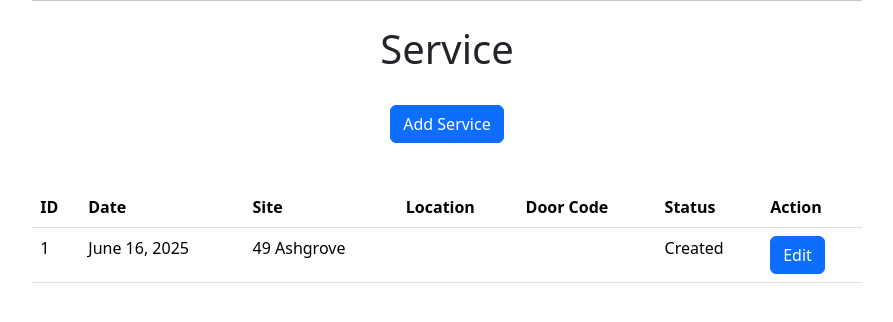
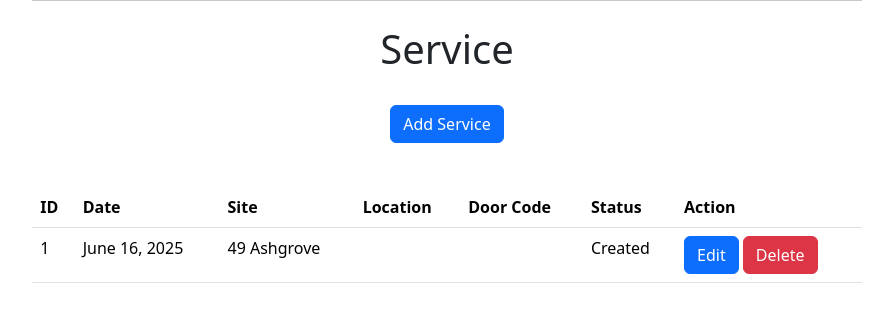
Before and after one commit to SlashD9/WorkApp, a Django app: page /service/ in a window 1280 px wide. Shown: the part 56-378 px from the top of the page, without its empty margins (193-1086 px from the left). Run offline with Django 5.2, Linux system fonts and the light colour scheme; data comes from the database, SQL or seed files in the repository; both versions use the stored data as it was after the commit; some libraries are stand-ins or nearby versions.

Commit message:
added delete method to pages

```diff
--- a/workapp/workforms/templates/service.html
+++ b/workapp/workforms/templates/service.html
@@ -30,7 +30,10 @@
       <td>{{ x.job_type }}</td>
       <td>{{ x.description }}</td>
       <td>{{ x.status }}</td>
-      <td><a class="btn btn-primary" href="/stock/edit_stock/{{ x.id }}" role="button">Edit</a></td>
+      <td>
+        <a class="btn btn-primary" href="/service/edit_service/{{ x.id }}" role="button">Edit</a>
+        <a class="btn btn-danger" href="/service/delete_service/{{ x.id }}" role="button" onclick="return confirm('Are you sure you want to delete this Service Sheet?');">Delete</button>
+      </td>
     </tr>
     {% endfor %}
   </tbody>
--- a/workapp/workforms/templates/sites.html
+++ b/workapp/workforms/templates/sites.html
@@ -23,7 +23,9 @@
       <td>{{ x.id }}</td>
       <td>{{ x.site_name }}</td>
       <td>{{ x.address }}</td>
-      <td><a class="btn btn-primary" href="/stock/edit_stock/{{ x.id }}" role="button">Edit</a></td>
+      <td><a class="btn btn-primary" href="/site/edit_site/{{ x.id }}" role="button">Edit</a>
+          <a class="btn btn-danger" href="/site/delete_site/{{ x.id }}" role="button" onclick="return confirm('Are you sure you want to delete this Site?');">Delete</a>
+      </td>
     </tr>
     {% endfor %}
   </tbody>
--- a/workapp/workforms/templates/stock.html
+++ b/workapp/workforms/templates/stock.html
@@ -22,7 +22,10 @@
       <td>{{ x.location }}</td>
       <td>{{ x.item }}</td>
       <td>{{ x.qty }}</td>
-      <td><a class="btn btn-primary" href="/stock/edit_stock/{{ x.id }}" role="button">Edit</a></td>
+      <td>
+        <a class="btn btn-primary" href="/stock/edit_stock/{{ x.id }}" role="button">Edit</a>
+        <a class="btn btn-danger" href="/stock/delete_stock/{{ x.id }}" role="button" onclick="return confirm('Are you sure you want to delete this Stock Item?');">Delete</button>
+      </td>
     </tr>
     {% endfor %}
   </tbody>
--- a/workapp/workforms/templates/worksheet.html
+++ b/workapp/workforms/templates/worksheet.html
@@ -30,7 +30,10 @@
       <td>{{ x.job_type }}</td>
       <td>{{ x.description }}</td>
       <td>{{ x.status }}</td>
-      <td><a class="btn btn-primary" href="/stock/edit_stock/{{ x.id }}" role="button">Edit</a></td>
+      <td>
+        <a class="btn btn-primary" href="/worksheet/edit_worksheet/{{ x.id }}" role="button">Edit</a>
+        <a class="btn btn-danger" href="/customer/delete_worksheet/{{ x.id }}" role="button" onclick="return confirm('Are you sure you want to delete this Worksheet?');">Delete</button>
+      </td>
     </tr>
     {% endfor %}
   </tbody>
--- a/workapp/workforms/urls.py
+++ b/workapp/workforms/urls.py
@@ -15,22 +15,27 @@ urlpatterns = [
     path('sites/', sites, name='Sites'),
     path('sites/add_site/', views.add_site, name="add_site"),
     path('sites/edit_site/<id>', views.edit_site, name="edit_site"),
+    path('sites/delete_site/<id>', views.delete_site, name="delete_site"),
 
     path('customer/', customer, name='Customer'),
     path('customer/add_customer/', views.add_customer, name="add_customer"),
     path('customer/edit_customer/<id>', views.edit_customer, name="edit_customer"),
+    path('customer/delete_customer/<id>', views.delete_customer, name="delete_customer"),
 
     path('worksheet/', worksheet, name='Worksheet'),
     path('worksheet/add_worksheet/', views.add_worksheet, name="add_worksheet"),
     path('worksheet/edit_worksheet/<id>', views.edit_worksheet, name="edit_worksheet"),
+    path('worksheet/delete_worksheet/<id>', views.delete_worksheet, name="delete_worksheet"),
 
     path('service/', service, name='Service Sheet'),
     path('service/add_service/', views.add_service, name="add_service"),
     path('service/edit_service/<id>', views.edit_service, name="edit_service"),
+    path('service/delete_service/<id>', views.delete_service, name="delete_service"),
 
     path('stock/', stock, name='Stock Sheet'),
     path('stock/add_stock/', views.add_stock, name="add_stock"),
     path('stock/edit_stock/<id>', views.edit_stock, name="edit_stock"),
+    path('stock/delete_stock/<id>', views.delete_stock, name="delete_stock"),
 
 
 ]
--- a/workapp/workforms/views.py
+++ b/workapp/workforms/views.py
@@ -18,9 +18,14 @@ def add_site(request):
         if form.is_valid():
             form.save()
             return redirect('/sites')
+    elif "delete" in request.POST:
+        pk = request.Post.get("delete")
+        site = Site.objects.get(id=pk)
+        site.delete
     else:
         form = SiteForm()
         return render(request, "add_site.html",{'form': form})
+
 
 def edit_site(request, id):
     site = Site.objects.get(id=id)
@@ -32,6 +37,12 @@ def edit_site(request, id):
     else:
         form = SiteForm(instance=site)
     return render(request, 'edit_site.html', {'form': form})
+
+def delete_site(request, id):
+    site = Site.objects.get(id=id)
+    site.delete()
+    return redirect("/site/")
+
 
 
                 # Customer Views #
@@ -60,6 +71,11 @@ def edit_customer(request, id):
     else:
         form = CustomerForm(instance=customer)
     return render(request, 'edit_customer.html', {'form': form})
+
+def delete_customer(request, id):
+    customer = Customer.objects.get(id=id)
+    customer.delete()
+    return redirect('/customer')
 
 
 
@@ -90,6 +106,11 @@ def edit_worksheet(request, id):
         form = WorksheetForm(instance=worksheet)
     return render(request, 'edit_worksheet.html', {'form': form})
 
+def delete_worksheet(request, id):
+    worksheet = Worksheet.objects.get(id=id)
+    worksheet.delete()
+    return redirect('/worksheet')
+
 
 
                 # Service Views #
@@ -119,6 +140,11 @@ def edit_service(request, id):
         form = ServiceForm(instance=service)
     return render(request, 'edit_service.html', {'form': form})
 
+def delete_service(request, id):
+    service = Service.objects.get(id=id)
+    service.delete()
+    return redirect('/service')
+
 
                 # Stock Views #
                 ###############
@@ -146,3 +172,8 @@ def edit_stock(request, id):
     else:
         form = StockForm(instance=stock)
     return render(request, 'edit_stock.html', {'form': form})
+
+def delete_stock(request, id):
+    stock = Stock.objects.get(id=id)
+    stock.delete()
+    return redirect('/stock')
```
Also changed, not shown: workapp/workforms/templates/customer.html (+5 -2 lines), workapp/db.sqlite3.
